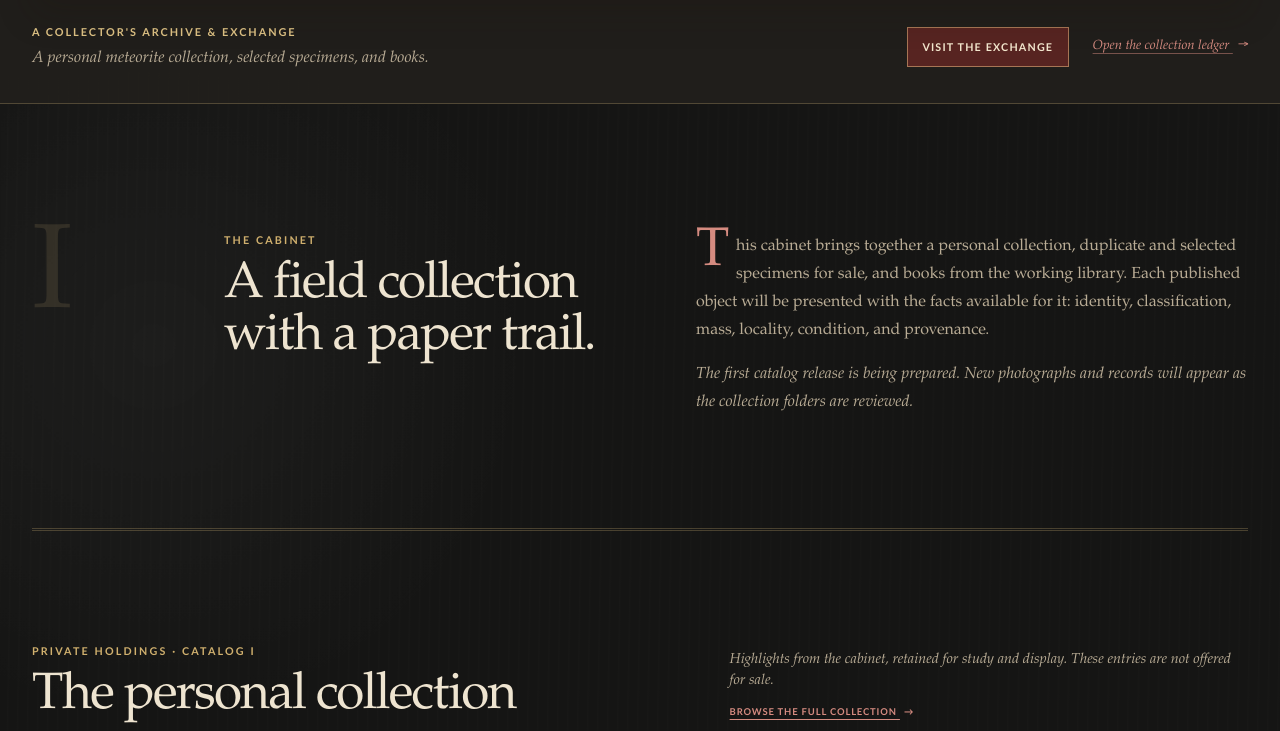
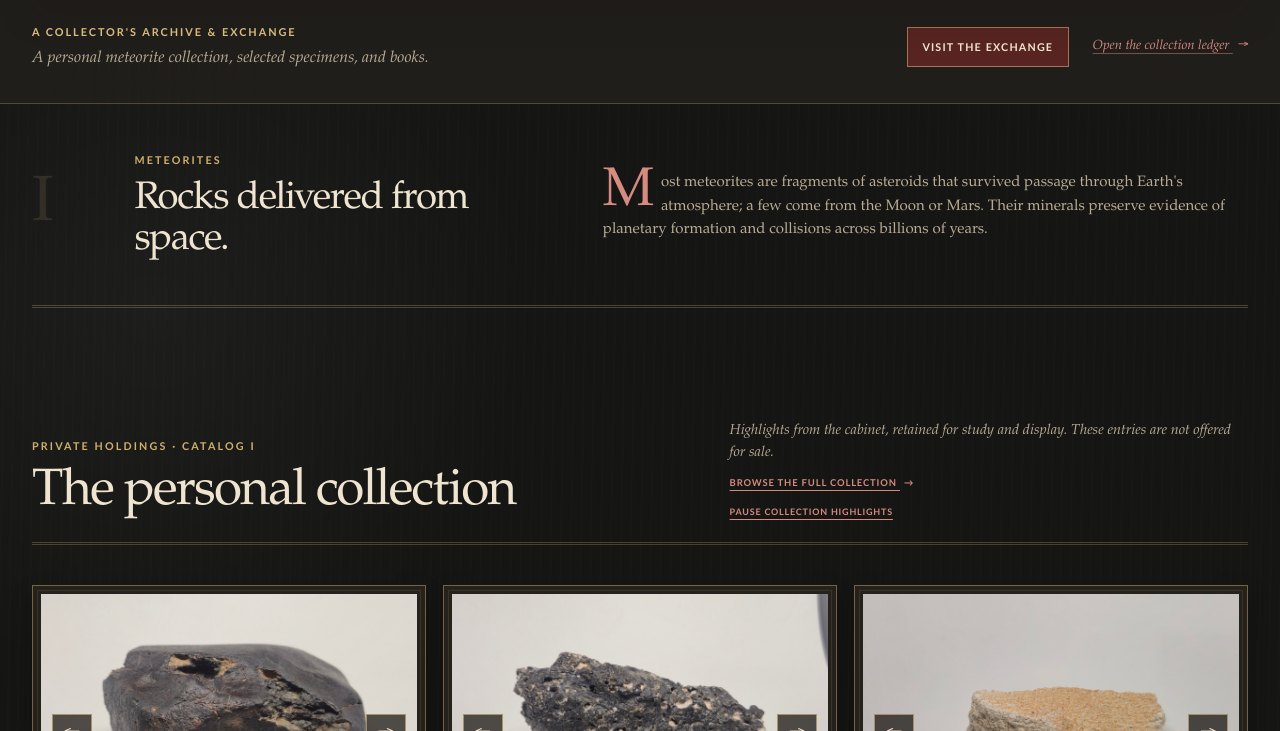
Before and after one commit to rayborg/meteorite-collection-shop-spacerocks, a website: page index.html in a window 1280 px wide. Shown: the part 635-1366 px from the top of the page. Drawn offline with Linux system fonts and the light colour scheme.

Commit message:
Rotate homepage catalog highlights

```diff
--- a/app.js
+++ b/app.js
@@ -7,6 +7,7 @@ const DATA_FILES = {
 };
 
 const CAROUSEL_INTERVAL_MS = 3000;
+const HIGHLIGHT_ROTATION_MS = 15000;
 
 const state = {
   collection: [],
@@ -360,41 +361,84 @@ function renderBooks() {
   elements.bookGrid.setAttribute("aria-busy", "false");
 }
 
+function renderRotatingHighlights(container, records, { limit, createCard, emptyTitle, emptyDescription, label }) {
+  if (!container) return;
+  let offset = 0;
+  const render = () => {
+    container.setAttribute("aria-busy", "true");
+    container.replaceChildren();
+    if (records.length) {
+      InventoryUtils.getHighlightWindow(records, offset, limit).forEach((item) => container.append(createCard(item)));
+    } else {
+      container.append(createEmptyState(emptyTitle, emptyDescription));
+    }
+    container.setAttribute("aria-busy", "false");
+  };
+  render();
+
+  if (records.length <= limit) return;
+  const summary = container.closest("section")?.querySelector(".section-summary");
+  if (!summary) return;
+  const pauseState = InventoryUtils.createCarouselPauseState(window.matchMedia?.("(prefers-reduced-motion: reduce)").matches);
+  const toggle = createElement("button", "highlight-toggle");
+  toggle.type = "button";
+  const updateToggle = () => {
+    toggle.textContent = `${pauseState.userPaused ? "Play" : "Pause"} ${label}`;
+    toggle.setAttribute("aria-label", `${pauseState.userPaused ? "Play" : "Pause"} rotating ${label}`);
+  };
+  updateToggle();
+  toggle.addEventListener("click", () => {
+    pauseState.toggleUserPaused();
+    updateToggle();
+  });
+  container.addEventListener("pointerenter", () => pauseState.setPointerActive(true));
+  container.addEventListener("pointerleave", () => pauseState.setPointerActive(false));
+  container.addEventListener("focusin", () => pauseState.setFocusActive(true));
+  container.addEventListener("focusout", (event) => {
+    if (!container.contains(event.relatedTarget)) pauseState.setFocusActive(false);
+  });
+  summary.append(toggle);
+
+  const cycle = () => {
+    if (!container.isConnected) return;
+    if (pauseState.canAdvance(document.hidden)) {
+      offset = (offset + limit) % records.length;
+      render();
+    }
+    window.setTimeout(cycle, HIGHLIGHT_ROTATION_MS);
+  };
+  window.setTimeout(cycle, HIGHLIGHT_ROTATION_MS);
+}
+
 function renderHighlights() {
-  if (elements.collectionHighlights) {
-    elements.collectionHighlights.replaceChildren();
-    const records = [...state.collection].sort((a, b) => compareCatalogOrder(a, b, "name")).slice(0, 3);
-    if (records.length) records.forEach((item) => elements.collectionHighlights.append(createSpecimenCard(item, "collection")));
-    else elements.collectionHighlights.append(createEmptyState(
-      "Collection highlights are being prepared",
-      "The first selected records will appear here when the collection folders are reviewed."
-    ));
-    elements.collectionHighlights.setAttribute("aria-busy", "false");
-  }
+  const collectionRecords = [...state.collection].sort((a, b) => compareCatalogOrder(a, b, "name"));
+  renderRotatingHighlights(elements.collectionHighlights, collectionRecords, {
+    limit: 3,
+    createCard: (item) => createSpecimenCard(item, "collection"),
+    emptyTitle: "Collection highlights are being prepared",
+    emptyDescription: "The first selected records will appear here when the collection folders are reviewed.",
+    label: "collection highlights"
+  });
 
-  if (elements.specimenHighlights) {
-    elements.specimenHighlights.replaceChildren();
-    const records = state.specimens.filter((item) => item.status === "available")
-      .sort((a, b) => compareCatalogOrder(a, b, "name")).slice(0, 3);
-    if (records.length) records.forEach((item) => elements.specimenHighlights.append(createSpecimenCard(item)));
-    else elements.specimenHighlights.append(createEmptyState(
-      "The first sale highlights are being assembled",
-      "Documented specimens will appear here after the incoming folders and photographs are reviewed."
-    ));
-    elements.specimenHighlights.setAttribute("aria-busy", "false");
-  }
+  const specimenRecords = state.specimens.filter((item) => item.status === "available")
+    .sort((a, b) => compareCatalogOrder(a, b, "name"));
+  renderRotatingHighlights(elements.specimenHighlights, specimenRecords, {
+    limit: 2,
+    createCard: (item) => createSpecimenCard(item),
+    emptyTitle: "The first sale highlights are being assembled",
+    emptyDescription: "Documented specimens will appear here after the incoming folders and photographs are reviewed.",
+    label: "sale highlights"
+  });
 
-  if (elements.bookHighlights) {
-    elements.bookHighlights.replaceChildren();
-    const records = state.books.filter((item) => item.listingType !== "collection" && item.status === "available")
-      .sort((a, b) => compareCatalogOrder(a, b, "title")).slice(0, 4);
-    if (records.length) records.forEach((item) => elements.bookHighlights.append(createBookCard(item)));
-    else elements.bookHighlights.append(createEmptyState(
-      "Book highlights are forthcoming",
-      "Selected reference and collectible volumes will appear here when the library inventory is supplied."
-    ));
-    elements.bookHighlights.setAttribute("aria-busy", "false");
-  }
+  const bookRecords = state.books.filter((item) => item.listingType !== "collection" && item.status === "available")
+    .sort((a, b) => compareCatalogOrder(a, b, "title"));
+  renderRotatingHighlights(elements.bookHighlights, bookRecords, {
+    limit: 2,
+    createCard: (item) => createBookCard(item),
+    emptyTitle: "Book highlights are forthcoming",
+    emptyDescription: "Selected reference and collectible volumes will appear here when the library inventory is supplied.",
+    label: "book highlights"
+  });
 }
 
 function populateClassifications() {
--- a/index.html
+++ b/index.html
@@ -68,12 +68,11 @@
     <section class="introduction page-shell" aria-labelledby="introduction-title">
       <div class="section-number" aria-hidden="true">I</div>
       <div class="introduction-heading">
-        <p class="eyebrow">The cabinet</p>
-        <h2 id="introduction-title">A field collection with a paper trail.</h2>
+        <p class="eyebrow">Meteorites</p>
+        <h2 id="introduction-title">Rocks delivered from space.</h2>
       </div>
       <div class="introduction-copy">
-        <p>This cabinet brings together a personal collection, duplicate and selected specimens for sale, and books from the working library. Each published object will be presented with the facts available for it: identity, classification, mass, locality, condition, and provenance.</p>
-        <p>The first catalog release is being prepared. New photographs and records will appear as the collection folders are reviewed.</p>
+        <p>Most meteorites are fragments of asteroids that survived passage through Earth's atmosphere; a few come from the Moon or Mars. Their minerals preserve evidence of planetary formation and collisions across billions of years.</p>
       </div>
     </section>
 
@@ -88,7 +87,7 @@
           <a class="section-link" href="./collection.html">Browse the full collection <span aria-hidden="true">→</span></a>
         </div>
       </header>
-      <div id="collection-highlights" class="card-grid collection-grid" aria-live="polite" aria-busy="true"></div>
+      <div id="collection-highlights" class="card-grid collection-grid" aria-live="off" aria-busy="true"></div>
     </section>
 
     <section id="specimens" class="exchange-section" aria-labelledby="specimens-title">
@@ -103,7 +102,7 @@
             <a class="section-link section-link-light" href="./specimens.html">Browse all sale specimens <span aria-hidden="true">→</span></a>
           </div>
         </header>
-        <div id="specimen-highlights" class="card-grid sale-grid" aria-live="polite" aria-busy="true"></div>
+        <div id="specimen-highlights" class="card-grid sale-grid" aria-live="off" aria-busy="true"></div>
       </div>
     </section>
 
@@ -118,7 +117,7 @@
           <a class="section-link" href="./books.html">Browse the bookseller's list <span aria-hidden="true">→</span></a>
         </div>
       </header>
-      <div id="book-highlights" class="card-grid book-grid" aria-live="polite" aria-busy="true"></div>
+      <div id="book-highlights" class="card-grid book-grid" aria-live="off" aria-busy="true"></div>
     </section>
 
     <section class="buying-notes page-shell" aria-labelledby="buying-title">
--- a/inventory-utils.js
+++ b/inventory-utils.js
@@ -30,7 +30,14 @@
     };
   }
 
-  const api = { getSafeInquiryUrl, createCarouselPauseState };
+  function getHighlightWindow(items, offset, limit) {
+    if (!Array.isArray(items) || !items.length || !Number.isInteger(limit) || limit < 1) return [];
+    const count = Math.min(limit, items.length);
+    const start = ((Math.trunc(offset) % items.length) + items.length) % items.length;
+    return Array.from({ length: count }, (_, index) => items[(start + index) % items.length]);
+  }
+
+  const api = { getSafeInquiryUrl, createCarouselPauseState, getHighlightWindow };
   if (typeof module !== "undefined" && module.exports) module.exports = api;
   globalScope.InventoryUtils = api;
 }(globalThis));
--- a/styles.css
+++ b/styles.css
@@ -386,16 +386,17 @@ textarea:focus-visible {
 .introduction {
   position: relative;
   display: grid;
-  grid-template-columns: 8rem minmax(16rem, .85fr) minmax(20rem, 1.15fr);
-  gap: clamp(2rem, 5vw, 6rem);
-  padding-block: 8rem 7rem;
+  grid-template-columns: 4rem minmax(15rem, .8fr) minmax(20rem, 1.2fr);
+  align-items: center;
+  gap: clamp(1.25rem, 3vw, 3rem);
+  padding-block: 3rem 2.75rem;
   border-bottom: 3px double var(--rule);
 }
 
 .section-number {
   color: rgba(207, 178, 118, .14);
   font-family: var(--display);
-  font-size: 7.5rem;
+  font-size: 4rem;
   line-height: .8;
 }
 
@@ -411,8 +412,10 @@ textarea:focus-visible {
   line-height: 1;
 }
 
+.introduction h2 { font-size: clamp(1.8rem, 3vw, 2.8rem); line-height: 1.05; }
+
 .introduction-copy { max-width: 39rem; }
-.introduction-copy p { margin: 0; color: var(--ink-soft); font-size: 1rem; line-height: 1.75; }
+.introduction-copy p { margin: 0; color: var(--ink-soft); font-size: .94rem; line-height: 1.55; }
 .introduction-copy p + p { margin-top: 1rem; font-style: italic; }
 .introduction-copy p:first-child::first-letter { float: left; margin: .08rem .42rem 0 0; color: var(--rust-light); font-size: 3.4rem; line-height: .75; }
 
@@ -455,10 +458,31 @@ textarea:focus-visible {
 .section-link span { display: inline-block; margin-left: .25rem; transition: transform .2s ease; }
 .section-link:hover span { transform: translateX(.2rem); }
 
+.highlight-toggle {
+  display: block;
+  margin-top: .65rem;
+  padding: 0;
+  color: var(--rust-light);
+  font-family: var(--sans);
+  font-size: .56rem;
+  font-weight: 700;
+  letter-spacing: .09em;
+  text-decoration: underline;
+  text-underline-offset: .28rem;
+  text-transform: uppercase;
+  background: transparent;
+  border: 0;
+}
+
+.highlight-toggle:hover { color: var(--rust); }
+.highlight-toggle:focus-visible { outline: 2px solid var(--brass); outline-offset: .25rem; }
+
 .section-header-dark { border-color: rgba(202, 177, 132, .3); }
 .section-header-dark .eyebrow { color: var(--brass-light); }
 .section-header-dark .section-summary p { color: #c2b295; }
 .section-link-light { color: #dbc080; }
+.section-header-dark .highlight-toggle { color: #dbc080; }
+.section-header-dark .highlight-toggle:hover { color: #f0d89d; }
 
 .card-grid {
   display: grid;
@@ -1010,8 +1034,8 @@ textarea:focus-visible {
   .ledger-strip { width: calc(100% - 2rem); grid-template-columns: 1fr 1fr; }
   .ledger-strip a:nth-child(3)::before { display: none; }
   .ledger-strip a:nth-child(n + 3) { border-top: 1px solid rgba(225, 201, 157, .3); }
-  .introduction { grid-template-columns: 1fr; gap: 1.4rem; padding-block: 6rem; }
-  .section-number { position: absolute; top: 5rem; right: 1rem; font-size: 6rem; }
+  .introduction { grid-template-columns: 1fr; gap: .9rem; padding-block: 3.25rem 3rem; }
+  .section-number { position: absolute; top: 2.75rem; right: 1rem; font-size: 4rem; }
   .introduction-heading { max-width: 28rem; }
   .section-header { grid-template-columns: 1fr; gap: 1rem; }
   .section-summary { justify-self: start; }
```
Also changed, not shown: SESSION.md (+11 -6 lines), tests/site.test.mjs (+26 -1 lines), README.md.
